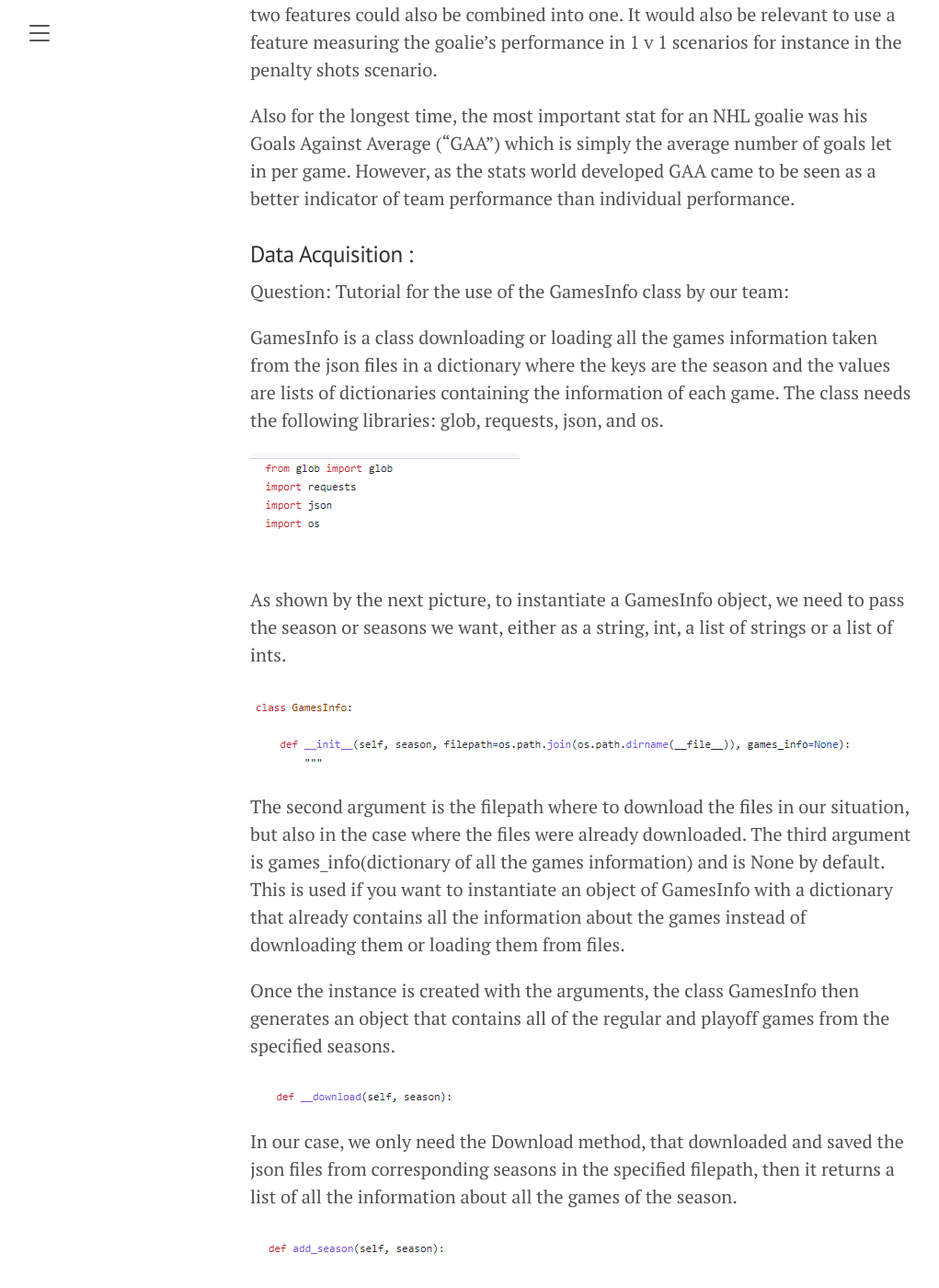
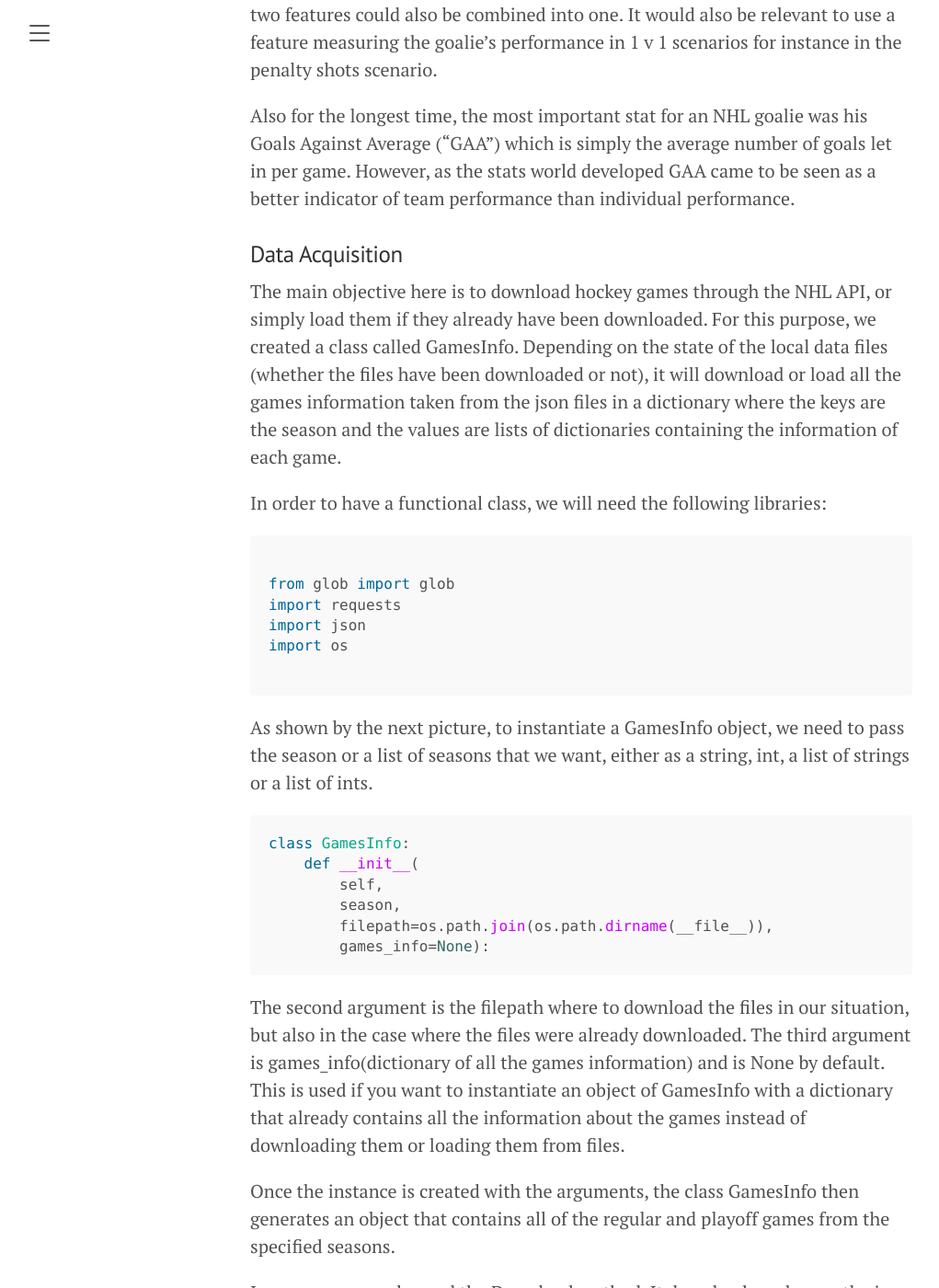
Before and after one commit to jaihon1/IFT6758-Project, a Jekyll site: the page built from blog/_posts/2021-09-28-milestone-1.md, in a window 1280 px wide and 1400 px high, scrolled down 3463 px. Shown: the whole window at 92% size, without its empty margins (8-1029 px from the left). Built offline with Jekyll 4.4.1, drawn with Linux system fonts in a browser that asks for light colours; some of the changed text lies outside the part shown.

Commit message:
#3 Fixing the blog content and resolving the PR comments.

````diff
--- a/blog/_posts/2021-09-28-milestone-1.md
+++ b/blog/_posts/2021-09-28-milestone-1.md
@@ -40,21 +40,31 @@ Taking a look at where (in terms of a 2D space representing the surface of the g
 
 Also for the longest time, the most important stat for an NHL goalie was his Goals Against Average (“GAA”) which is simply the average number of goals let in per game. However, as the stats world developed GAA came to be seen as a better indicator of team performance than individual performance.
 
-### Data Acquisition :
+### Data Acquisition
+The main objective here is to download hockey games through the NHL API, or simply load them if they already have been downloaded. For this purpose, we created a class called GamesInfo. Depending on the state of the local data files (whether the files have been downloaded or not), it will download or load all the games information taken from the json files in a dictionary where the keys are the season and the values are lists of dictionaries containing the information of each game.
 
-Question:
-Tutorial for the use of the GamesInfo class by our team:
+In order to have a functional class, we will need the following libraries:
 
-GamesInfo is a class downloading or loading all the games information taken from the json files in a dictionary where
-the keys are the season and the values are lists of dictionaries containing the information of each game. The class
-needs the following libraries: glob, requests, json, and os.
+```python
 
-![Snapshot_libraireis_GamesInfo.png](/public/Snapshot_libraireis_GamesInfo.png)
+from glob import glob
+import requests
+import json
+import os
 
-As shown by the next picture, to instantiate a GamesInfo object, we need to pass the season or seasons we want, either as a string,
-int, a list of strings or a list of ints.
+```
 
-![GamesplayClass.png](/public/GamesplayClass.png)
+As shown by the next picture, to instantiate a GamesInfo object, we need to pass the season or a list of seasons that we want, either as a string, int, a list of strings or a list of ints.
+
+
+```python
+class GamesInfo:
+    def __init__(
+        self,
+        season,
+        filepath=os.path.join(os.path.dirname(__file__)),
+        games_info=None):
+```
 
 
 The second argument is the filepath
@@ -67,18 +77,17 @@ files.
 Once the instance is created with the arguments, the class GamesInfo then generates an object
 that contains all of the regular and playoff games from the specified seasons.
 
-![Games_download_function.png](/public/Games_download_function.png)
+In our case, we only need the Download method. It downloads and saves the json files from the corresponding seasons in the specified filepath, then it returns a list of all the information about all the games of the season.
 
-In our case, we only need the Download method, that downloaded and saved the json files from
-corresponding seasons in the specified filepath, then it returns a list of all the information
-about all the games of the season.
+```python
+def add_season(self, season):
+```
 
-![Games_add_season.png](/public/Games_add_season.png)
-![Games.Add_function.png](/public/Games.Add_function.png)
-
+```python
+def __add__(self, other):
+```
 
 The class also has the load method which loads the json files already downloaded, the add_season method which adds
-games from a new season in the object and the __add__ method which implements the sum operator for the class in order
-to combine two GamesInfo together. The __add__ method returns a new GamesInfo object which contains all of the
-seasons from the two GamesInfo combined. If they share some seasons, only one will be kept, meaning that the new object
+games from a new season in the object and the ```__add__``` method which implements the sum operator for the class in order
+to combine two GamesInfo together. The ```__add__``` method returns a new GamesInfo object instance which contains all of the seasons from the two GamesInfo combined. If they share some seasons, only one will be kept, meaning that the new object
 doesn't contain repetitions.
````
Also changed, not shown: other parts of blog/_posts/2021-09-28-milestone-1.md (+2 -2 lines), 1 other file.
